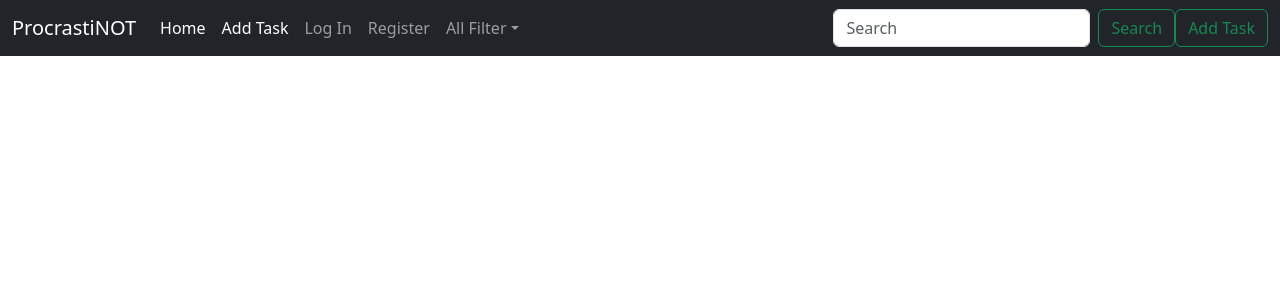
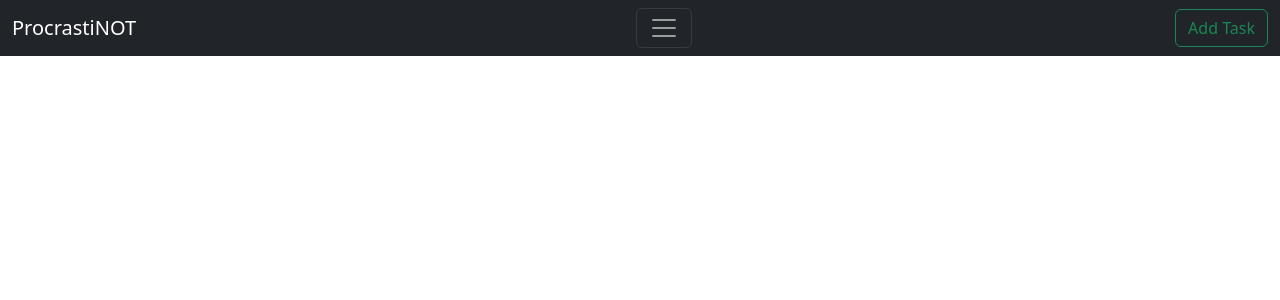
Before and after one commit to SixFigureClub/ProcrastiNOT, a React (Create React App) app: page /login in a window 1280 px wide. Shown: the top 300 px of the page. Built offline with nearby package versions, Linux system fonts and the light colour scheme.

Commit message:
Local merge

```diff
--- a/src/App.js
+++ b/src/App.js
@@ -15,7 +15,7 @@ function App() {
         <Navbar />
 
         <Routes>
-          <Route exact path="/" element={<Home />}/>
+          {/* <Route exact path="/" element={<Home />}/> */}
           <Route exact path="/addTask" element={<AddTask />}/>
           {/* <Route        />
           <Route        />
--- a/src/layout/Navbar.js
+++ b/src/layout/Navbar.js
@@ -7,7 +7,7 @@ export default function Navbar() {
   return (
     <div>
         {/* navbar navbar-dark bg-dark fixed-top */}
-<nav className="navbar navbar-expand-lg bg-dark navbar-dark bg-dark " >
+<nav className="navbar navbar-fixed-top-lg bg-dark navbar-dark bg-dark " >
   <div className="container-fluid">
     <a className="navbar-brand" href="#">ProcrastiNOT</a>
     <button className="navbar-toggler" type="button" data-bs-toggle="collapse" data-bs-target="#navbarSupportedContent" aria-controls="navbarSupportedContent" aria-expanded="false" aria-label="Toggle navigation">
@@ -28,20 +28,6 @@ export default function Navbar() {
           <a className="nav-link" href="#">Register</a>
         </li>
 
-        <li className="nav-item dropdown">
-          <a className="nav-link dropdown-toggle" href="#" role="button" data-bs-toggle="dropdown" aria-expanded="false">
-            All Filter
-          </a>
-          <ul className="dropdown-menu">
-            <li><a className="dropdown-item" href="#">Images</a></li>
-            <li><a className="dropdown-item" href="#">Places</a></li>
-            <li><hr className="dropdown-divider"/></li>
-            <li><a className="dropdown-item" href="#">Activities</a></li>
-          </ul>
-        </li>
-        <li className="nav-item">
-          {/* <a className="nav-link disabled" aria-disabled="true">Disabled</a> */}
-        </li>
       </ul>
       <form className="d-flex" role="search">
         <input className="form-control me-2" type="search" placeholder="Search" aria-label="Search"/>
--- a/src/pages/Home.js
+++ b/src/pages/Home.js
@@ -20,13 +20,13 @@ const [tasks, setTasks] = useState([]);
   return (
   <div className='container '>
     <div className='py-4'>
-
+nvm
     <table class="table bg-dark shadow table-secondary">
   <thead>
     <tr>
       <th scope="col">New Task</th>
       <th scope="col">In Progress</th>
-      <th scope="col">Complted</th>
+      <th scope="col">Complted</th>git
       <th scope="col">Action</th>
 
     </tr>
```
